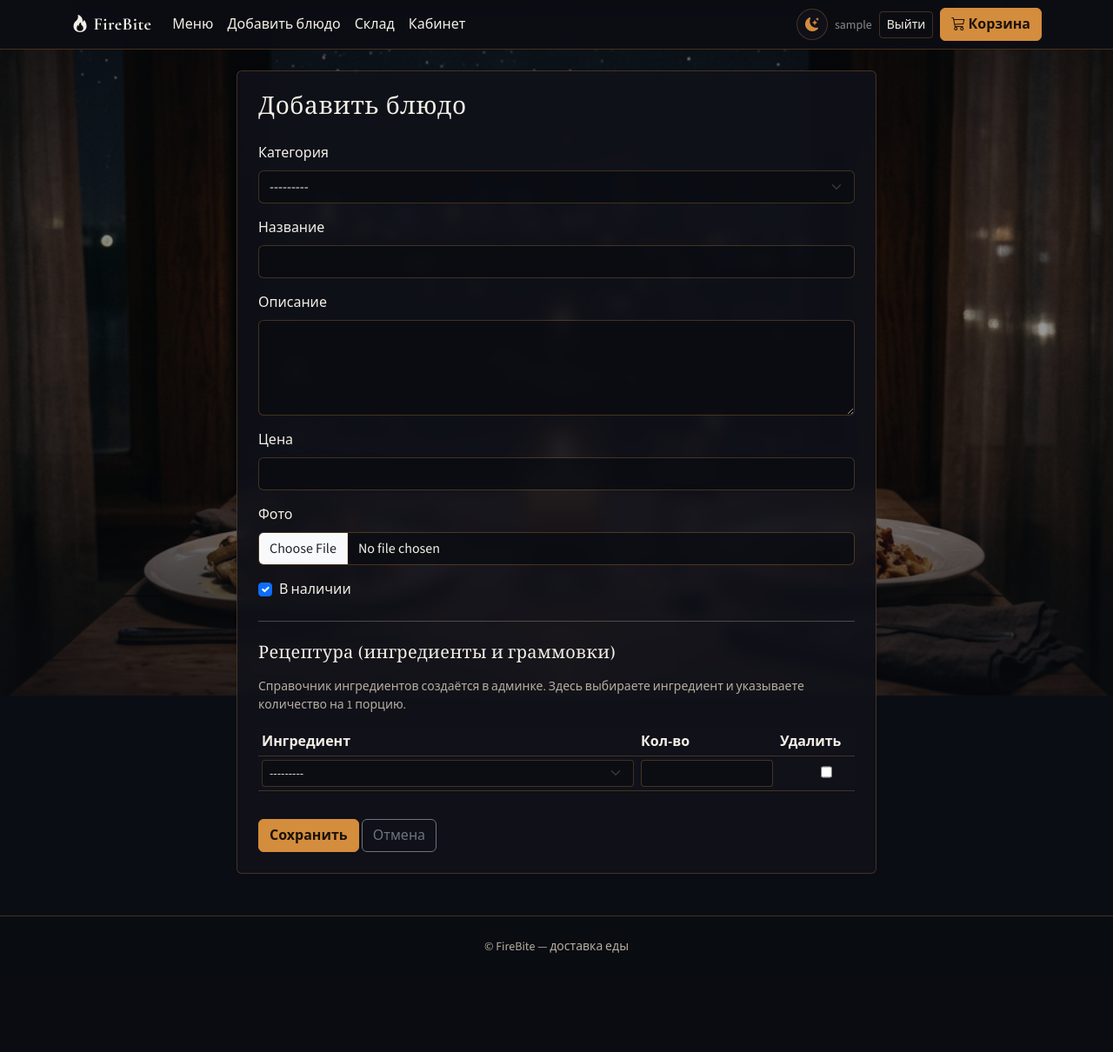
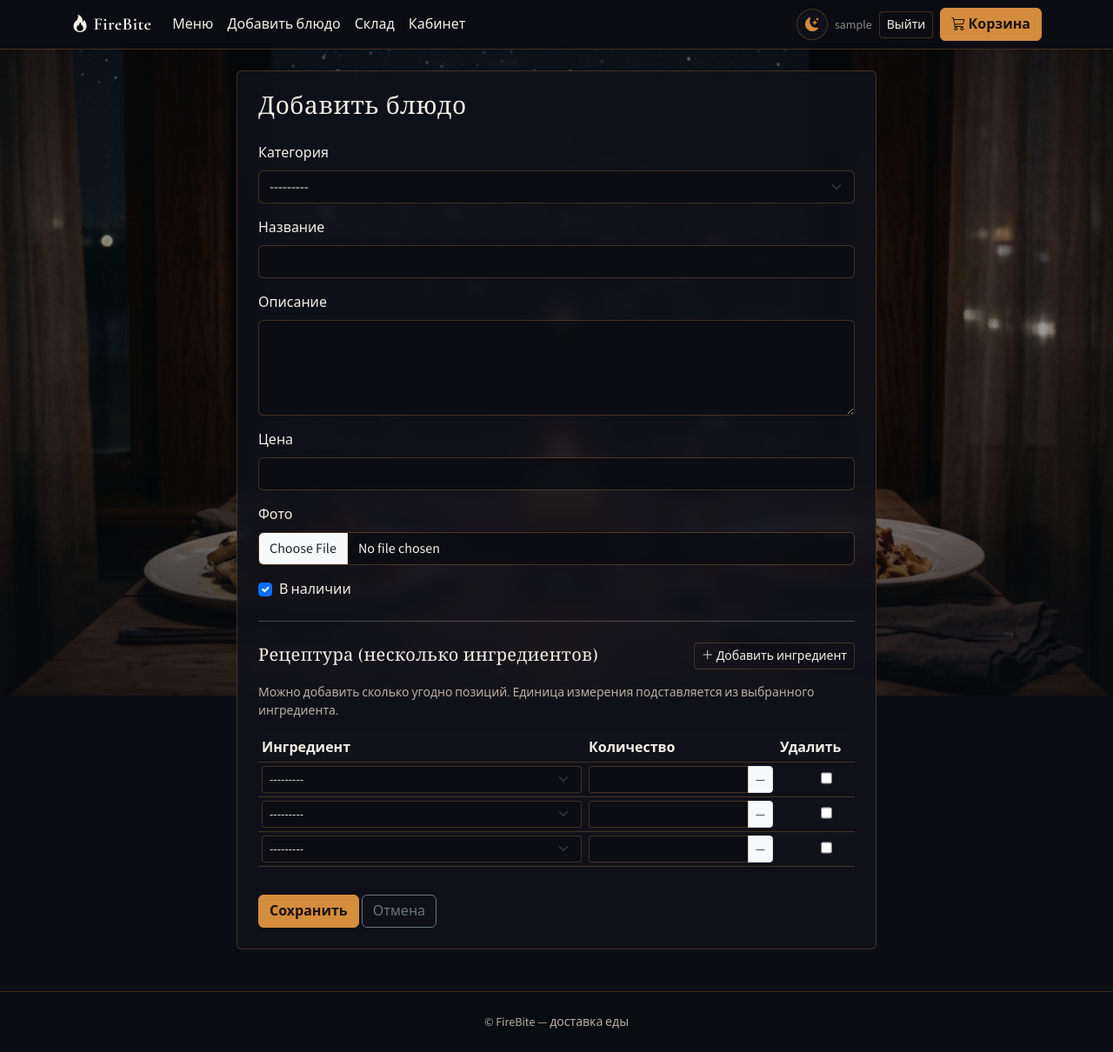
Before and after one commit to zifoxy/ExamPython, a Django app: page /moderator/dishes/add/ in a window 1280 px wide. Shown: the whole page at 87% size. Before the commit the page ends 1096 px from the top, so only its background shows below. Run offline with Django 5.2, Linux system fonts and the light colour scheme; the visitor is signed in with stand-in values (Sample User, id 1); data that the repository does not hold is empty.

Commit message:
-Дополнил немного контента

```diff
--- a/restaurant/admin.py
+++ b/restaurant/admin.py
@@ -1,5 +1,6 @@
 from django.contrib import admin
 from .models import Category, Dish, Order, OrderItem, Profile, Igridients, RecipeItem, StockMovement
+from .forms import RecipeItemForm
 
 class DishInline(admin.TabularInline):
     model = Dish
@@ -15,7 +16,8 @@ class CategoryAdmin(admin.ModelAdmin):
 
 class RecipeItemInline(admin.TabularInline):
     model = RecipeItem
-    extra = 1
+    form = RecipeItemForm
+    extra = 3
 
 
 @admin.register(Dish)
--- a/restaurant/forms.py
+++ b/restaurant/forms.py
@@ -5,7 +5,7 @@ from django.forms import inlineformset_factory
 from django.contrib.auth.forms import UserCreationForm
 from django.contrib.auth.models import User
 
-from .models import Order, Dish, RecipeItem
+from .models import Order, Dish, RecipeItem, Igridients
 
 
 class OrderCreateForm(forms.ModelForm):
@@ -33,6 +33,28 @@ class OrderCreateForm(forms.ModelForm):
         }
 
 
+class IngredientChoiceField(forms.ModelChoiceField):
+    def label_from_instance(self, obj):
+        return f'{obj.name} ({obj.get_unit_display()})'
+
+
+class IngredientSelect(forms.Select):
+    """Select с data-unit у каждой опции — для подписи рядом с количеством."""
+
+    def __init__(self, *args, unit_map=None, **kwargs):
+        self.unit_map = unit_map or {}
+        super().__init__(*args, **kwargs)
+
+    def create_option(self, name, value, label, selected, index, subindex=None, attrs=None):
+        option = super().create_option(name, value, label, selected, index, subindex=subindex, attrs=attrs)
+        if value:
+            pk = str(getattr(value, 'value', value))
+            unit = self.unit_map.get(pk)
+            if unit:
+                option['attrs']['data-unit'] = unit
+        return option
+
+
 class DishForm(forms.ModelForm):
     class Meta:
         model = Dish
@@ -48,15 +70,21 @@ class DishForm(forms.ModelForm):
 
 
 class RecipeItemForm(forms.ModelForm):
+    igridients = IngredientChoiceField(
+        queryset=Igridients.objects.all(),
+        label='Ингредиент',
+        widget=IngredientSelect(attrs={
+            'class': 'form-select form-select-sm ingredient-select',
+        }),
+    )
+
     class Meta:
         model = RecipeItem
         fields = ('igridients', 'quantity')
         labels = {
-            'igridients': 'Ингредиент',
             'quantity': 'Количество',
         }
         widgets = {
-            'igridients': forms.Select(attrs={'class': 'form-select form-select-sm'}),
             'quantity': forms.NumberInput(attrs={
                 'class': 'form-control form-control-sm',
                 'step': '0.01',
@@ -64,12 +92,21 @@ class RecipeItemForm(forms.ModelForm):
             }),
         }
 
+    def __init__(self, *args, **kwargs):
+        super().__init__(*args, **kwargs)
+        unit_map = {
+            str(ing.pk): ing.get_unit_display()
+            for ing in Igridients.objects.all()
+        }
+        self.fields['igridients'].widget.unit_map = unit_map
+        self.fields['igridients'].queryset = Igridients.objects.all()
+
 
 RecipeItemFormSet = inlineformset_factory(
     Dish,
     RecipeItem,
     form=RecipeItemForm,
-    extra=1,
+    extra=3,
     can_delete=True,
 )
 
--- a/restaurant/templates/restaurant/moderator/dish_form.html
+++ b/restaurant/templates/restaurant/moderator/dish_form.html
@@ -7,7 +7,7 @@
     <div class="card shadow-sm">
       <div class="card-body p-4">
         <h1 class="h3 mb-4">{{ title }}</h1>
-        <form method="post" enctype="multipart/form-data">
+        <form method="post" enctype="multipart/form-data" id="dish-form">
           {% csrf_token %}
 
           {% for field in form %}
@@ -28,10 +28,14 @@
           {% endfor %}
 
           <hr class="my-4">
-          <h2 class="h5 mb-3">Рецептура (ингредиенты и граммовки)</h2>
+          <div class="d-flex flex-wrap justify-content-between align-items-center gap-2 mb-3">
+            <h2 class="h5 mb-0">Рецептура (несколько ингредиентов)</h2>
+            <button type="button" class="btn btn-sm btn-outline-cream" id="add-ingredient-row">
+              <i class="bi bi-plus-lg"></i> Добавить ингредиент
+            </button>
+          </div>
           <p class="small text-muted mb-3">
-            Справочник ингредиентов создаётся в админке.
-            Здесь выбираете ингредиент и указываете количество на 1 порцию.
+            Можно добавить сколько угодно позиций. Единица измерения подставляется из выбранного ингредиента.
           </p>
 
           {{ formset.management_form }}
@@ -40,17 +44,17 @@
           {% endif %}
 
           <div class="table-responsive mb-3">
-            <table class="table table-sm align-middle">
+            <table class="table table-sm align-middle" id="recipe-table">
               <thead>
                 <tr>
                   <th>Ингредиент</th>
-                  <th style="width: 160px;">Кол-во</th>
+                  <th style="width: 220px;">Количество</th>
                   <th style="width: 90px;">Удалить</th>
                 </tr>
               </thead>
-              <tbody>
+              <tbody id="recipe-rows">
                 {% for f in formset %}
-                  <tr>
+                  <tr class="recipe-row">
                     {% for hidden in f.hidden_fields %}{{ hidden }}{% endfor %}
                     <td>
                       {{ f.igridients }}
@@ -59,7 +63,10 @@
                       {% endif %}
                     </td>
                     <td>
-                      {{ f.quantity }}
+                      <div class="input-group input-group-sm">
+                        {{ f.quantity }}
+                        <span class="input-group-text unit-label">—</span>
+                      </div>
                       {% if f.quantity.errors %}
                         <div class="text-danger small">{{ f.quantity.errors|striptags }}</div>
                       {% endif %}
@@ -84,4 +91,66 @@
     </div>
   </div>
 </div>
+
+<template id="recipe-empty-form">
+  <tr class="recipe-row">
+    {% with f=formset.empty_form %}
+      {% for hidden in f.hidden_fields %}{{ hidden }}{% endfor %}
+      <td>{{ f.igridients }}</td>
+      <td>
+        <div class="input-group input-group-sm">
+          {{ f.quantity }}
+          <span class="input-group-text unit-label">—</span>
+        </div>
+      </td>
+      <td class="text-center">
+        {% if f.DELETE %}
+          <div class="form-check d-flex justify-content-center">
+            {{ f.DELETE }}
+          </div>
+        {% endif %}
+      </td>
+    {% endwith %}
+  </tr>
+</template>
+
+<script>
+  (function () {
+    var totalInput = document.querySelector('#id_recipe_items-TOTAL_FORMS');
+    var tbody = document.getElementById('recipe-rows');
+    var template = document.getElementById('recipe-empty-form');
+    var addBtn = document.getElementById('add-ingredient-row');
+
+    function syncUnit(select) {
+      var row = select.closest('.recipe-row');
+      if (!row) return;
+      var label = row.querySelector('.unit-label');
+      if (!label) return;
+      var option = select.options[select.selectedIndex];
+      var unit = option && option.getAttribute('data-unit');
+      label.textContent = unit || '—';
+    }
+
+    function bindRow(row) {
+      var select = row.querySelector('.ingredient-select');
+      if (!select) return;
+      syncUnit(select);
+      select.addEventListener('change', function () {
+        syncUnit(select);
+      });
+    }
+
+    document.querySelectorAll('.recipe-row').forEach(bindRow);
+
+    if (addBtn && totalInput && tbody && template) {
+      addBtn.addEventListener('click', function () {
+        var index = parseInt(totalInput.value, 10);
+        var html = template.innerHTML.replace(/__prefix__/g, index);
+        tbody.insertAdjacentHTML('beforeend', html);
+        totalInput.value = index + 1;
+        bindRow(tbody.lastElementChild);
+      });
+    }
+  })();
+</script>
 {% endblock %}
```
Also changed, not shown: media/dishes/klassicheskii-borshch-so-svekloi_1780074369_2_jfwopln_max.jpg (added), media/dishes/salat-cezar-klassicheskii-s-kuricei_1783756625_0_e077nl6_max.jpg (added).
